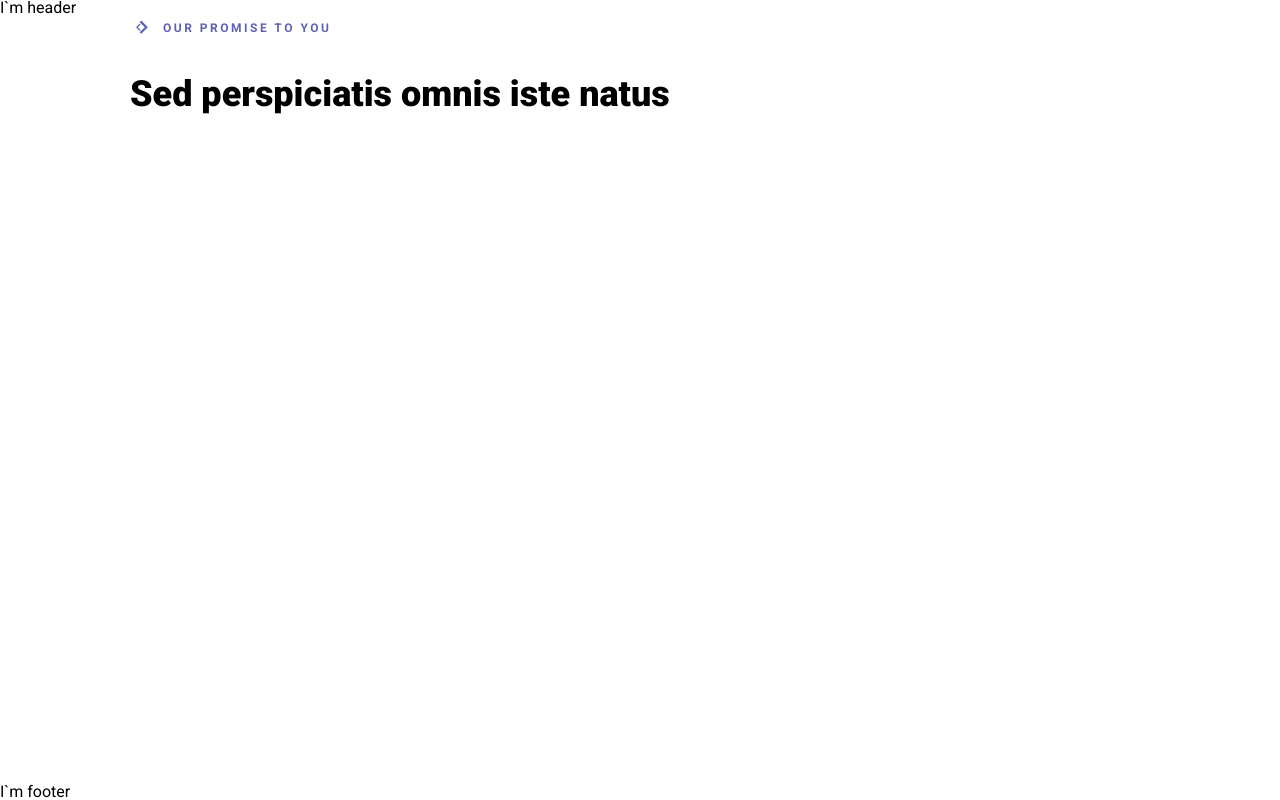
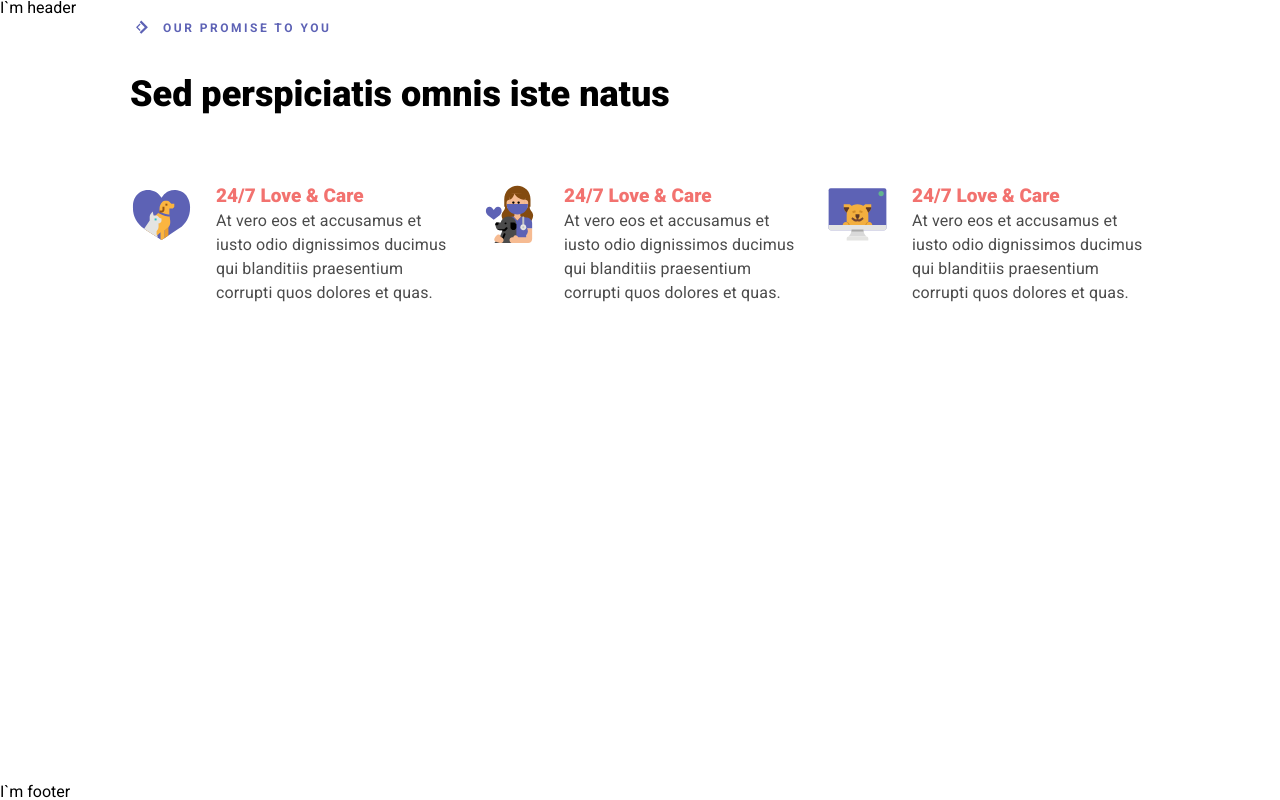
Before and after one commit to RyabovEvgeniy/freelancer_course_lesson15, a plain HTML site: page index.html in a window 1280 px wide. Drawn offline with Linux system fonts and the light colour scheme.

Commit message:
Сверстал promise__items

```diff
--- a/css/style.css
+++ b/css/style.css
@@ -45,6 +45,7 @@ body {
 	background: url('../img/title-icon.svg') 0 -2px no-repeat;
 	padding: 0px 0px 0px 33px;
 }
+
 .titles__label:not(:last-child) {
 	margin: 0px 0px 33px 0px;
 }
@@ -67,4 +68,39 @@ body {
 	margin: 0px 0px 68px 0px;
 }
 
+.promise__items {
+	display: flex;
+	margin: 0px -12px;
+}
+
+.promise-item {
+	flex: 0 1 33.333%;
+	padding: 0px 12px;
+	column-gap: 23px;
+}
+
+.item-promise {
+	display: flex;
+	align-items: flex-start;
+}
+
+.item-promise__image {}
+
+.item-promise__body {
+
+}
+
+.item-promise__title {
+	font-weight: 900;
+	font-size: 19px;
+	line-height: 1.37;
+	color: #F2726F;
+}
+
+.item-promise__text {
+	line-height: 1.5;
+	letter-spacing: 0.15px;
+	color: #4B4B4B;
+}
+
 /* ===== end promise ===== */
--- a/index.html
+++ b/index.html
@@ -19,6 +19,29 @@
 						<div class="titles__label">OUR PROMISE TO YOU</div>
 						<h2 class="titles__text">Sed perspiciatis omnis iste natus</h2>
 					</div>
+					<div class="promise__items">
+						<div class="promise-item item-promise">
+							<img class="item-promise__image" src="img/item-promise_image01.svg" alt="Картинка">
+							<div class="item-promise__body">
+								<div class="item-promise__title">24/7 Love & Care</div>
+								<h2 class="item-promise__text">At vero eos et accusamus et iusto odio dignissimos ducimus qui blanditiis praesentium corrupti quos dolores et quas.</h2>
+							</div>
+						</div>
+						<div class="promise-item item-promise">
+							<img class="item-promise__image" src="img/item-promise_image02.svg" alt="Картинка">
+							<div class="item-promise__body">
+								<div class="item-promise__title">24/7 Love & Care</div>
+								<h2 class="item-promise__text">At vero eos et accusamus et iusto odio dignissimos ducimus qui blanditiis praesentium corrupti quos dolores et quas.</h2>
+							</div>
+						</div>
+						<div class="promise-item item-promise">
+							<img class="item-promise__image" src="img/item-promise_image03.svg" alt="Картинка">
+							<div class="item-promise__body">
+								<div class="item-promise__title">24/7 Love & Care</div>
+								<h2 class="item-promise__text">At vero eos et accusamus et iusto odio dignissimos ducimus qui blanditiis praesentium corrupti quos dolores et quas.</h2>
+							</div>
+						</div>
+					</div>
 				</div>
 			</div>
 		</main>
```
Also changed, not shown: img/item-promise_image01.svg (added), img/item-promise_image02.svg (added), img/item-promise_image03.svg (added).
